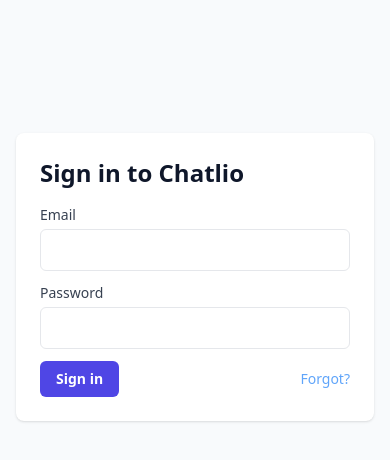
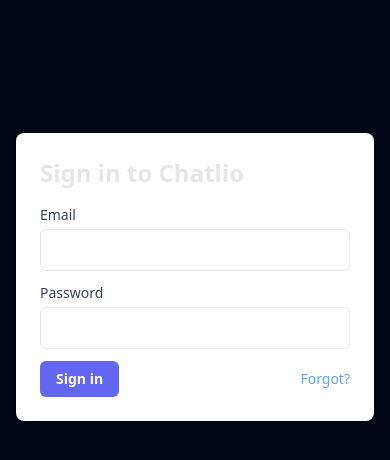
Before and after one commit to aytac43-0/Chatlio, a Next.js app: page /login in a window 390 px wide. Shown: the top 460 px of the page. Built offline with nearby package versions, Linux system fonts and the light colour scheme; no server answers.

Commit message:
Design: Finalized Midnight Sapphire UI with Lucide icons and Business modal

```diff
--- a/app/globals.css
+++ b/app/globals.css
@@ -7,12 +7,16 @@
   --bg: #ffffff;
   --fg: #0f172a;
   --muted: #64748b;
+	--card-bg: #f8fafc;
+	--primary: #6366f1;
 }
 
 [data-theme='dark'] {
   --bg: #09090b; /* deep midnight */
   --fg: #e6e6e6; /* light gray */
   --muted: #94a3b8;
+	--card-bg: #0f172a; /* Dark Navy */
+	--primary: #6366f1; /* Indigo Glow */
 }
 
 /* Basic element resets that rely on variables */
@@ -20,6 +24,14 @@
 	background-color: var(--bg);
 	color: var(--fg);
 }
+
+/* Dark-mode overrides for common utility classes to ensure visibility */
+[data-theme='dark'] .bg-white { background-color: var(--card-bg) !important; color: var(--fg) !important; }
+[data-theme='dark'] .text-black { color: var(--fg) !important; }
+[data-theme='dark'] .border-gray-200 { border-color: rgba(255,255,255,0.04) !important; }
+[data-theme='dark'] .text-gray-700 { color: #cbd5e1 !important; }
+[data-theme='dark'] .text-gray-900 { color: var(--fg) !important; }
+
 
 /* Premium dark background mesh/gradient for auth pages */
 .auth-bg {
@@ -33,3 +45,11 @@
 	outline: none;
 	box-shadow: 0 4px 18px rgba(99,102,241,0.12), 0 0 0 4px rgba(99,102,241,0.06);
 }
+
+/* Glassmorphism surface for modals and cards */
+.glass {
+	background: linear-gradient(180deg, rgba(255,255,255,0.04), rgba(255,255,255,0.02));
+	backdrop-filter: blur(8px) saturate(120%);
+	-webkit-backdrop-filter: blur(8px) saturate(120%);
+	border: 1px solid rgba(255,255,255,0.06);
+}
--- a/components/CreateBusinessModal.tsx
+++ b/components/CreateBusinessModal.tsx
@@ -9,13 +9,19 @@
 
   return (
     <div>
-      <button onClick={() => setOpen(true)} className="px-3 py-1 bg-primary text-white rounded">Create Business</button>
+      <button onClick={() => setOpen(true)} className="px-3 py-1 bg-primary text-white rounded flex items-center gap-2"><span>Create Business</span></button>
       {open && (
         <div className="fixed inset-0 z-50 flex items-center justify-center">
           <div className="absolute inset-0 bg-black/60" onClick={() => setOpen(false)} />
-          <motion.div initial={{ scale: 0.95, opacity: 0 }} animate={{ scale: 1, opacity: 1 }} className="bg-white dark:bg-gray-900 rounded-lg p-6 z-10 w-full max-w-md">
-            <h3 className="text-lg font-semibold mb-3">Create Business</h3>
-            <input value={name} onChange={(e) => setName(e.target.value)} placeholder="Business name" className="w-full px-3 py-2 rounded-md border mb-3" />
+          <motion.div
+            initial={{ y: 20, opacity: 0 }}
+            animate={{ y: 0, opacity: 1 }}
+            exit={{ y: 20, opacity: 0 }}
+            transition={{ type: 'spring', stiffness: 280, damping: 24 }}
+            className="glass rounded-lg p-6 z-10 w-full max-w-md"
+          >
+            <h3 className="text-lg font-semibold mb-3 text-foreground">Create Business</h3>
+            <input value={name} onChange={(e) => setName(e.target.value)} placeholder="Business name" className="w-full px-3 py-2 rounded-md border mb-3 bg-transparent text-foreground focus-glow" />
             <div className="flex justify-end gap-2">
               <button className="px-3 py-1" onClick={() => setOpen(false)}>Cancel</button>
               <button className="px-3 py-1 bg-primary text-white rounded" onClick={() => { onCreate?.(name); setOpen(false); }}>Create</button>
--- a/components/Sidebar.tsx
+++ b/components/Sidebar.tsx
@@ -3,57 +3,118 @@
 import React from 'react';
 import Link from 'next/link';
 import { motion } from 'framer-motion';
+import { usePathname, useRouter } from 'next/navigation';
+import { useSession } from '../lib/session';
+import { createBrowserClient } from '@supabase/ssr';
+import {
+  Home,
+  Briefcase,
+  MessageSquare,
+  Zap,
+  Settings as SettingsIcon,
+  LogOut,
+  LogIn,
+  UserPlus,
+  PlusCircle
+} from 'lucide-react';
 
 function Icon({ children }: { children: React.ReactNode }) {
   return <span className="w-5 h-5 inline-flex items-center justify-center">{children}</span>;
 }
 
 export default function Sidebar() {
+  const pathname = usePathname();
+  const router = useRouter();
+  const session = useSession();
+  const user = session?.user ?? null;
+
+  const supabase = createBrowserClient(
+    process.env.NEXT_PUBLIC_SUPABASE_URL!,
+    process.env.NEXT_PUBLIC_SUPABASE_ANON_KEY!
+  );
+
+  async function handleLogout() {
+    await supabase.auth.signOut();
+    router.push('/login');
+  }
+
   return (
-    <aside className="w-72 bg-white/5 backdrop-blur border-r border-white/5 p-4 hidden md:block">
+    <aside className="w-72 p-4 hidden md:block" aria-label="Sidebar">
       <div className="space-y-6">
         <div className="flex items-center gap-3 px-2">
           <div className="w-10 h-10 bg-gradient-to-br from-purple-500 to-indigo-500 rounded flex items-center justify-center text-white font-bold">C</div>
           <div>
-            <div className="text-lg font-semibold">Chatlio</div>
-            <div className="text-xs text-gray-400">Premium</div>
+            <div className="text-lg font-semibold text-foreground">Chatlio</div>
+            <div className="text-xs text-muted-foreground">Premium</div>
           </div>
         </div>
 
         <nav className="flex flex-col space-y-1">
-          <SidebarLink href="/dashboard" label="Dashboard">
-            <Icon><svg viewBox="0 0 24 24" fill="none" stroke="currentColor" strokeWidth="1.5" className="w-5 h-5"><path d="M3 13h8V3H3v10zM13 21h8V11h-8v10zM13 3v8h8V3h-8zM3 21h8v-8H3v8z"/></svg></Icon>
-          </SidebarLink>
+          {user ? (
+            <>
+              <SidebarLink href="/dashboard" label="Dashboard" active={pathname === '/dashboard'}>
+                <Icon><Home className="w-5 h-5" /></Icon>
+              </SidebarLink>
 
-          <SidebarLink href="/business/create" label="Business (Create)">
-            <Icon><svg viewBox="0 0 24 24" fill="none" stroke="currentColor" strokeWidth="1.5" className="w-5 h-5"><path d="M12 2l7 4v6c0 5-3 9-7 10-4-1-7-5-7-10V6l7-4z"/></svg></Icon>
-          </SidebarLink>
+              <SidebarLink href="/business/create" label="Business" active={pathname?.startsWith('/business')}>
+                <Icon><Briefcase className="w-5 h-5" /></Icon>
+              </SidebarLink>
 
-          <SidebarLink href="/whatsapp" label="WhatsApp">
-            <Icon><svg viewBox="0 0 24 24" fill="none" stroke="currentColor" strokeWidth="1.5" className="w-5 h-5"><path d="M21 12a9 9 0 1 0-2.6 6.1L22 22l-3.9-1.6A9 9 0 0 0 21 12z"/></svg></Icon>
-          </SidebarLink>
+              <SidebarLink href="/whatsapp" label="WhatsApp" active={pathname?.startsWith('/whatsapp')}>
+                <Icon><MessageSquare className="w-5 h-5" /></Icon>
+              </SidebarLink>
 
-          <SidebarLink href="https://n8n.io" label="Automation">
-            <Icon><svg viewBox="0 0 24 24" fill="none" stroke="currentColor" strokeWidth="1.5" className="w-5 h-5"><circle cx="12" cy="12" r="3"/><path d="M19.4 15a7 7 0 0 0 0-6"/></svg></Icon>
-          </SidebarLink>
+              <SidebarLink href="https://n8n.io" label="Automation" external>
+                <Icon><Zap className="w-5 h-5" /></Icon>
+              </SidebarLink>
 
-          <SidebarLink href="/settings" label="Settings">
-            <Icon><svg viewBox="0 0 24 24" fill="none" stroke="currentColor" strokeWidth="1.5" className="w-5 h-5"><path d="M12 15.5a3.5 3.5 0 1 0 0-7 3.5 3.5 0 0 0 0 7z"/><path d="M19.4 15a1.6 1.6 0 0 0 .3-1l-.2-1 1-1-1-1 .2-1a1.6 1.6 0 0 0-.3-1l-1-1-1 1a7 7 0 0 1-2 0l-1-1-1 1-1 1-1-1-1 1-.2 1 1 1-.2 1a1.6 1.6 0 0 0 .3 1l1 1 1-1a7 7 0 0 1 2 0l1 1 1-1 1 1z"/></svg></Icon>
-          </SidebarLink>
+              <SidebarLink href="/settings" label="Settings" active={pathname?.startsWith('/settings')}>
+                <Icon><SettingsIcon className="w-5 h-5" /></Icon>
+              </SidebarLink>
+
+              <div className="px-3 py-2">
+                <button onClick={handleLogout} className="flex items-center gap-3 text-sm text-gray-300 hover:text-primary">
+                  <LogOut className="w-4 h-4" />
+                  <span>Logout</span>
+                </button>
+              </div>
+            </>
+          ) : (
+            <>
+              <SidebarLink href="/login" label="Login">
+                <Icon><LogIn className="w-5 h-5" /></Icon>
+              </SidebarLink>
+              <SidebarLink href="/register" label="Register">
+                <Icon><UserPlus className="w-5 h-5" /></Icon>
+              </SidebarLink>
+            </>
+          )}
         </nav>
       </div>
     </aside>
   );
 }
 
-function SidebarLink({ href, label, children }: { href: string; label: string; children: React.ReactNode }) {
+function SidebarLink({ href, label, children, active, external }: { href: string; label: string; children: React.ReactNode; active?: boolean; external?: boolean }) {
+  const base = 'flex items-center gap-3 px-3 py-2 rounded text-gray-200';
+  const activeClasses = active ? 'bg-white/5 text-primary' : 'hover:bg-white/3 hover:text-primary';
+
+  if (external) {
+    return (
+      <a href={href} target="_blank" rel="noreferrer" className={`group ${base} ${activeClasses}`}>
+        {children}
+        <span className="text-sm">{label}</span>
+      </a>
+    );
+  }
+
   return (
-    <Link href={href} className="group">
+    <Link href={href} className={`group ${base} ${activeClasses}`}>
       <motion.div
-        initial={{ opacity: 0.9 }}
+        initial={{ opacity: 0.95 }}
         whileHover={{ x: 6 }}
         transition={{ type: 'spring', stiffness: 300 }}
-        className="flex items-center gap-3 px-3 py-2 rounded hover:bg-white/3 text-gray-200"
+        className="flex items-center gap-3 w-full"
       >
         {children}
         <span className="text-sm">{label}</span>
--- a/package.json
+++ b/package.json
@@ -12,6 +12,7 @@
     "@supabase/supabase-js": "^2.31.0",
     "@supabase/ssr": "^0.2.0",
     "@supabase/supabase-js": "^2.31.0",
+    "lucide-react": "^0.270.0",
     "clsx": "^2.0.0",
     "date-fns": "^2.30.0",
     "framer-motion": "^10.12.16",
--- a/tailwind.config.cjs
+++ b/tailwind.config.cjs
@@ -8,12 +8,16 @@
   theme: {
     extend: {
       colors: {
-        primary: '#4F46E5',
+        primary: {
+          DEFAULT: '#6366f1', // Indigo Glow
+          600: '#6366f1'
+        },
         success: '#22C55E',
         accent: '#60A5FA',
-        background: '#F8FAFC',
-        foreground: '#0F172A',
-        'background-dark': '#020617'
+        background: '#020617', // Deep Midnight
+        'card-bg': '#0f172a', // Dark Navy
+        foreground: '#e6e6e6',
+        'muted-foreground': '#94a3b8'
       }
     }
   },
```
